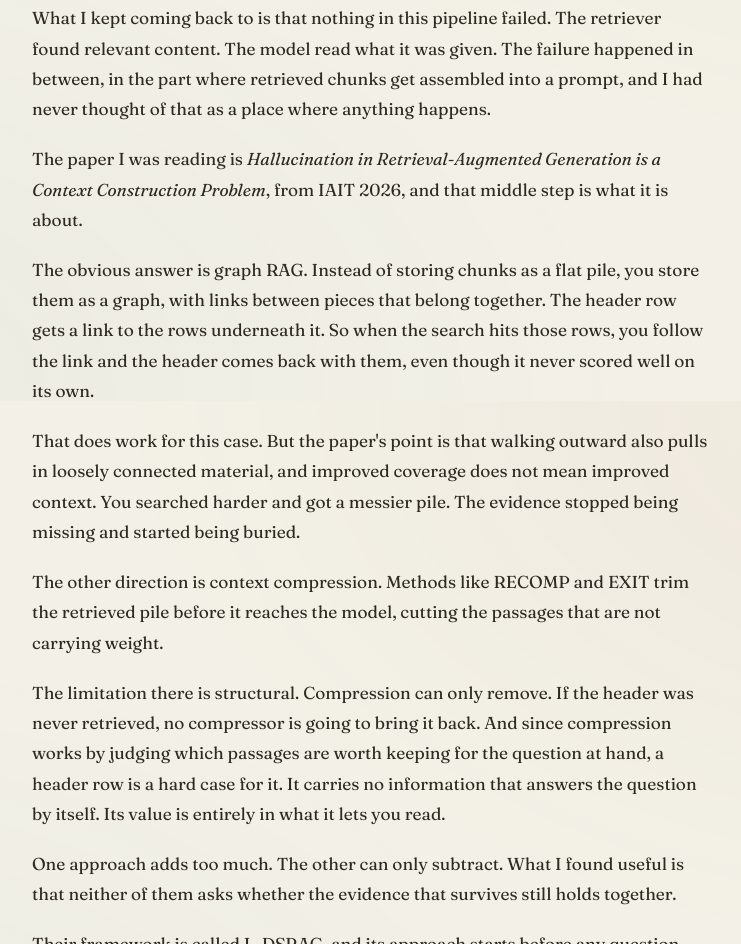
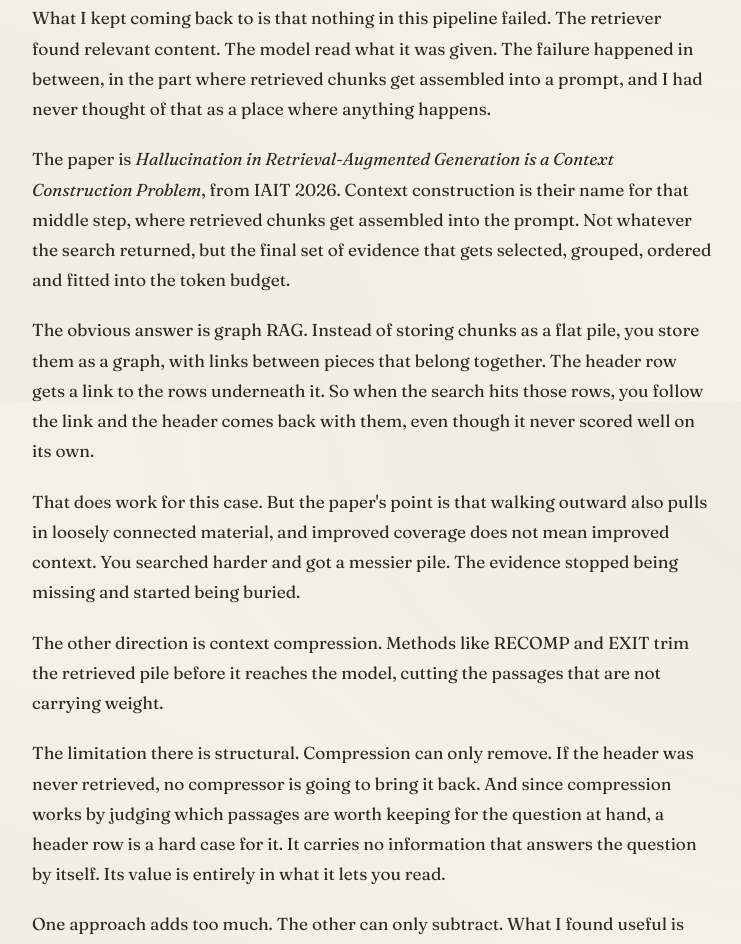
Before and after one commit to BhoomikaLohana/BhoomikaLohana.github.io, a plain HTML site: page blog/your-rag-didnt-hallucinate.html in a window 1280 px wide. Shown: the part 1199-2143 px from the top of the page, without its empty margins (268-1009 px from the left). Drawn offline with Linux system fonts and the light colour scheme; no server answers.

Commit message:
Expand context construction definition in RAG blog post

```diff
--- a/blog/your-rag-didnt-hallucinate.html
+++ b/blog/your-rag-didnt-hallucinate.html
@@ -64,7 +64,7 @@
 
         <p>What I kept coming back to is that nothing in this pipeline failed. The retriever found relevant content. The model read what it was given. The failure happened in between, in the part where retrieved chunks get assembled into a prompt, and I had never thought of that as a place where anything happens.</p>
 
-        <p>The paper I was reading is <em>Hallucination in Retrieval-Augmented Generation is a Context Construction Problem</em>, from IAIT 2026, and that middle step is what it is about.</p>
+        <p>The paper is <em>Hallucination in Retrieval-Augmented Generation is a Context Construction Problem</em>, from IAIT 2026. Context construction is their name for that middle step, where retrieved chunks get assembled into the prompt. Not whatever the search returned, but the final set of evidence that gets selected, grouped, ordered and fitted into the token budget.</p>
 
         <p>The obvious answer is graph RAG. Instead of storing chunks as a flat pile, you store them as a graph, with links between pieces that belong together. The header row gets a link to the rows underneath it. So when the search hits those rows, you follow the link and the header comes back with them, even though it never scored well on its own.</p>
 
```
